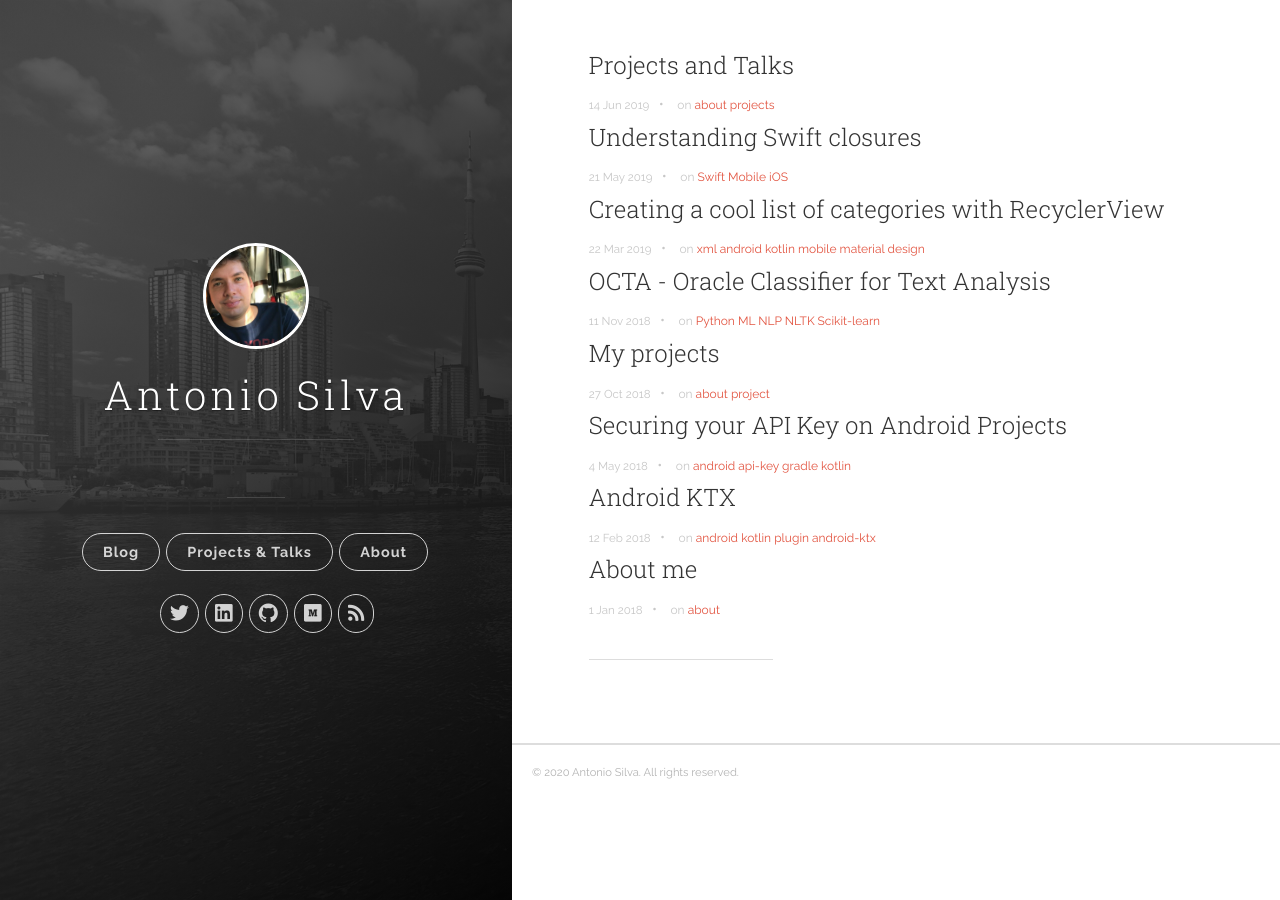
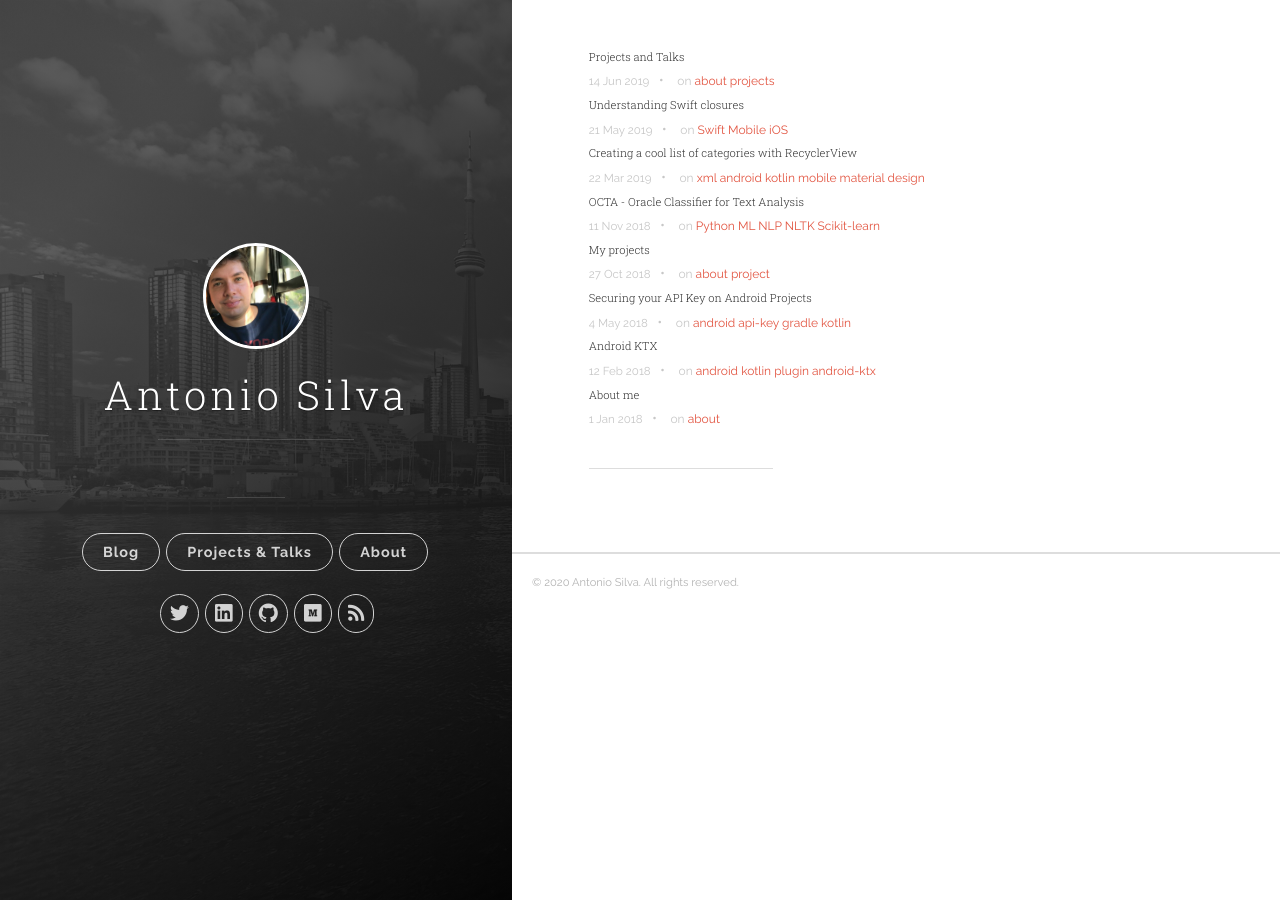
Before and after one commit to antoniosj/antoniosj.github.io, a Jekyll site: the page built from index.html, in a window 1280 px wide. Built offline with Jekyll 4.4.1, drawn with Linux system fonts in a browser that asks for light colours; the list of posts is cut into pages by our own code.

Commit message:
Update uno.scss

```diff
--- a/_sass/uno.scss
+++ b/_sass/uno.scss
@@ -1445,7 +1445,7 @@ i {
 .post-list__post-title {
 	margin-top: 0;
 	margin-bottom: .2em;
-	font-size: 1.5em;
+	font-size: 0.7em;
 	line-height: 1.3em; }
 	.post-list__post-title a {
 		color: #333333; }
@@ -1454,7 +1454,7 @@ i {
 
 .post-list__meta {
 	display: block;
-	margin: .7em 0 0 0;
+	margin: .2em 0 0 0;
 	font-size: .9em;
 	color: #c7c7c7; }
 
```
